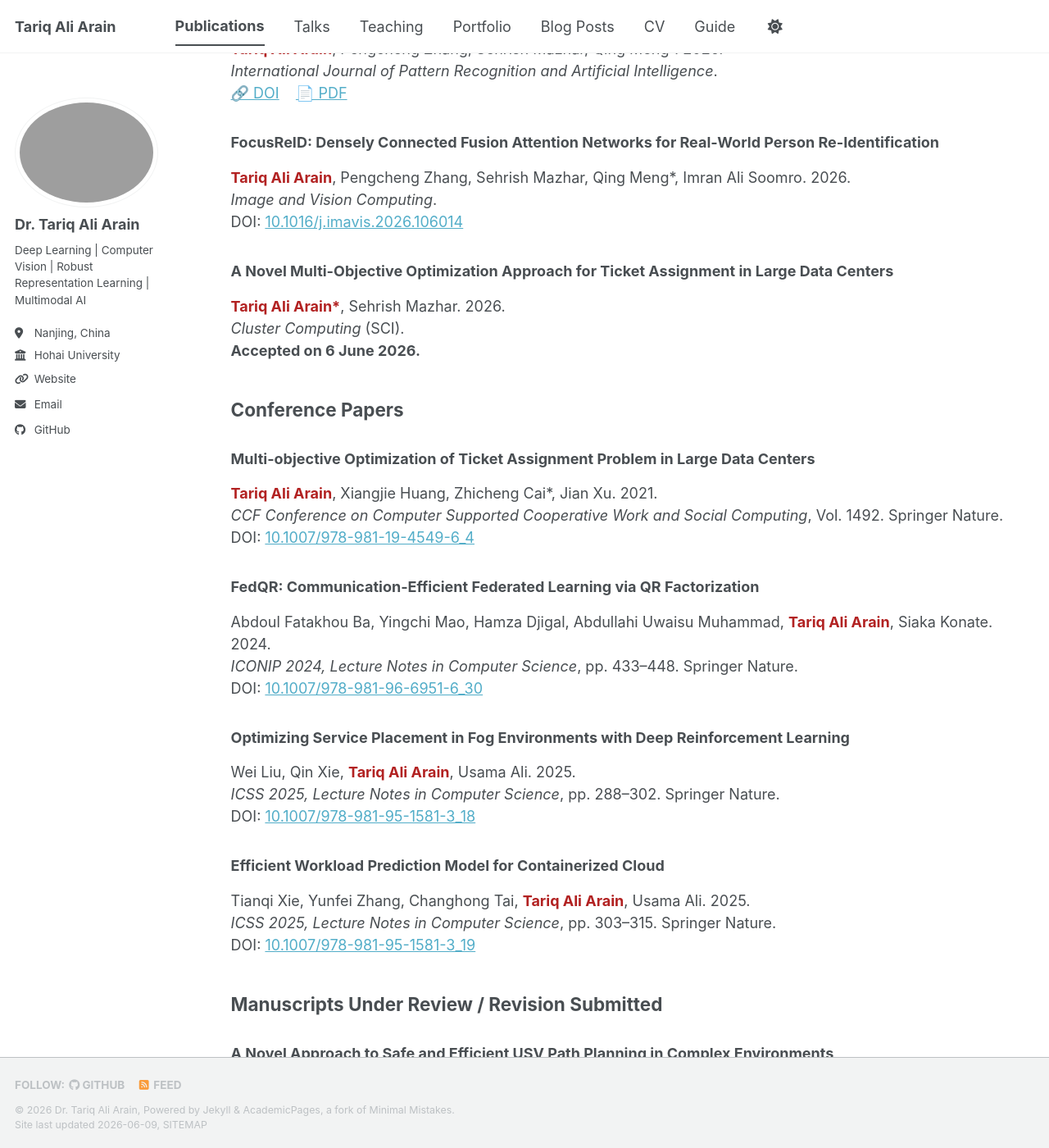
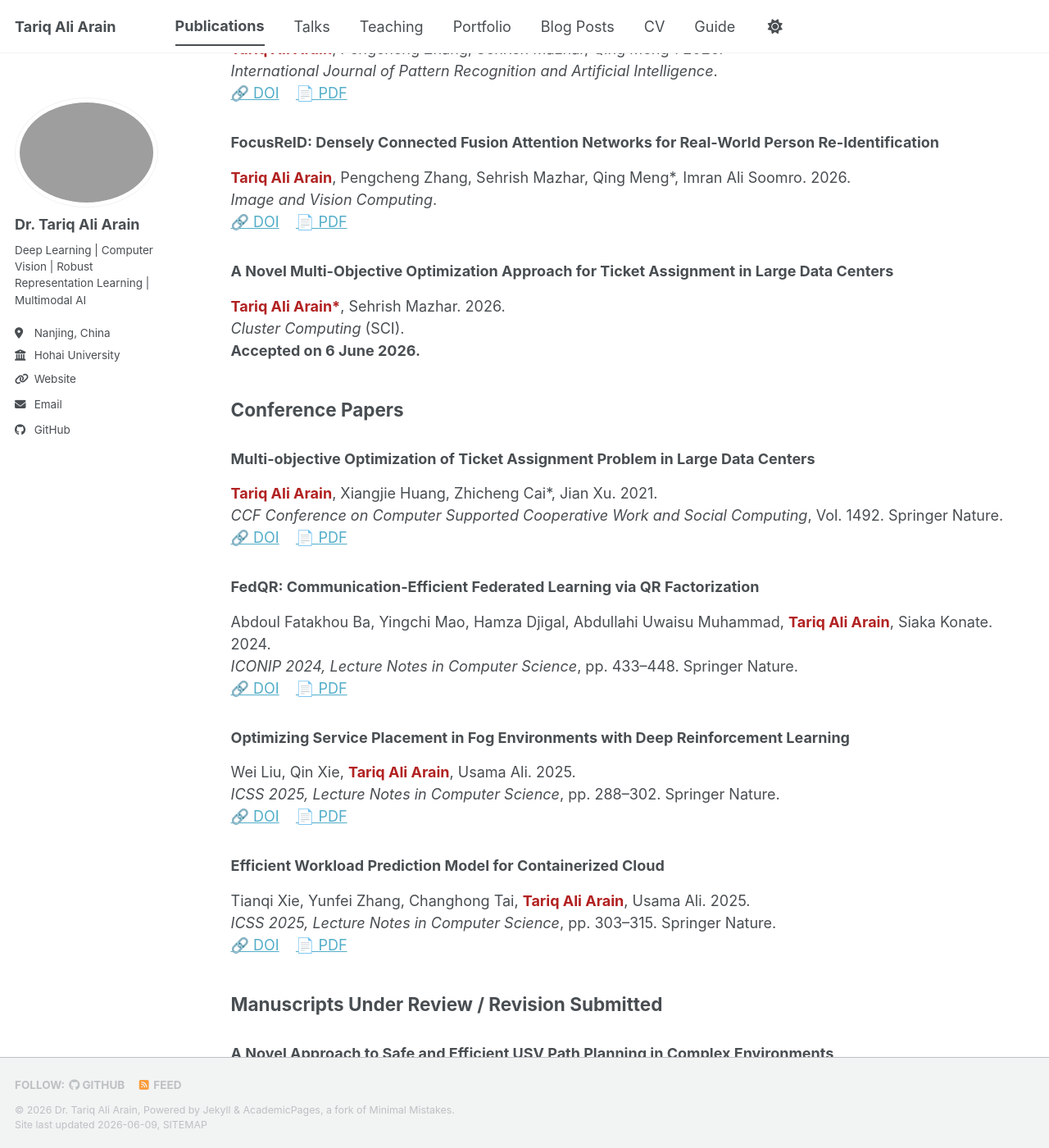
Before and after one commit to tariqaliarain/tariqaliarain.github.io, a Jekyll site: the page built from _pages/publications.html, in a window 1280 px wide and 1400 px high, scrolled down 387 px. Shown: the whole window at 82% size. Built offline with Jekyll 4.4.1, drawn with Linux system fonts in a browser that asks for light colours; a script bundle is joined from its source files by our own code; library files that are not in the unit come from our copies.

Commit message:
Update publications.html

```diff
--- a/_pages/publications.html
+++ b/_pages/publications.html
@@ -35,7 +35,9 @@ author_profile: true
 <br>
 <em>Image and Vision Computing</em>.
 <br>
-DOI: <a href="https://doi.org/10.1016/j.imavis.2026.106014">10.1016/j.imavis.2026.106014</a>
+   <a href="https://doi.org/10.1016/j.imavis.2026.106014">🔗 DOI</a>
+&nbsp;&nbsp;
+<a href="/files/FocusReID.pdf">📄 PDF</a>
 </p>
 
 <h3>A Novel Multi-Objective Optimization Approach for Ticket Assignment in Large Data Centers</h3>
@@ -55,7 +57,9 @@ DOI: <a href="https://doi.org/10.1016/j.imavis.2026.106014">10.1016/j.imavis.202
 <br>
 <em>CCF Conference on Computer Supported Cooperative Work and Social Computing</em>, Vol. 1492. Springer Nature.
 <br>
-DOI: <a href="https://doi.org/10.1007/978-981-19-4549-6_4">10.1007/978-981-19-4549-6_4</a>
+  <a href="https://doi.org/10.1007/978-981-19-4549-6_4">🔗 DOI</a>
+&nbsp;&nbsp;
+<a href="/files/TicketAssignment_CSCWD.pdf">📄 PDF</a>
 </p>
 
 <h3>FedQR: Communication-Efficient Federated Learning via QR Factorization</h3>
@@ -64,7 +68,9 @@ Abdoul Fatakhou Ba, Yingchi Mao, Hamza Djigal, Abdullahi Uwaisu Muhammad, <span
 <br>
 <em>ICONIP 2024, Lecture Notes in Computer Science</em>, pp. 433–448. Springer Nature.
 <br>
-DOI: <a href="https://doi.org/10.1007/978-981-96-6951-6_30">10.1007/978-981-96-6951-6_30</a>
+   <a href="https://doi.org/10.1007/978-981-96-6951-6_30">🔗 DOI</a>
+&nbsp;&nbsp;
+<a href="/files/FedQR.pdf">📄 PDF</a>
 </p>
 
 <h3>Optimizing Service Placement in Fog Environments with Deep Reinforcement Learning</h3>
@@ -73,7 +79,9 @@ Wei Liu, Qin Xie, <span style="color:#b22222;"><strong>Tariq Ali Arain</strong><
 <br>
 <em>ICSS 2025, Lecture Notes in Computer Science</em>, pp. 288–302. Springer Nature.
 <br>
-DOI: <a href="https://doi.org/10.1007/978-981-95-1581-3_18">10.1007/978-981-95-1581-3_18</a>
+   <a href="https://doi.org/10.1007/978-981-95-1581-3_18">🔗 DOI</a>
+&nbsp;&nbsp;
+<a href="/files/FogPlacement_DRL.pdf">📄 PDF</a>
 </p>
 
 <h3>Efficient Workload Prediction Model for Containerized Cloud</h3>
@@ -82,7 +90,9 @@ Tianqi Xie, Yunfei Zhang, Changhong Tai, <span style="color:#b22222;"><strong>Ta
 <br>
 <em>ICSS 2025, Lecture Notes in Computer Science</em>, pp. 303–315. Springer Nature.
 <br>
-DOI: <a href="https://doi.org/10.1007/978-981-95-1581-3_19">10.1007/978-981-95-1581-3_19</a>
+  <a href="https://doi.org/10.1007/978-981-95-1581-3_19">🔗 DOI</a>
+&nbsp;&nbsp;
+<a href="/files/WorkloadPrediction_Cloud.pdf">📄 PDF</a>
 </p>
 
 <h2>Manuscripts Under Review / Revision Submitted</h2>
```
